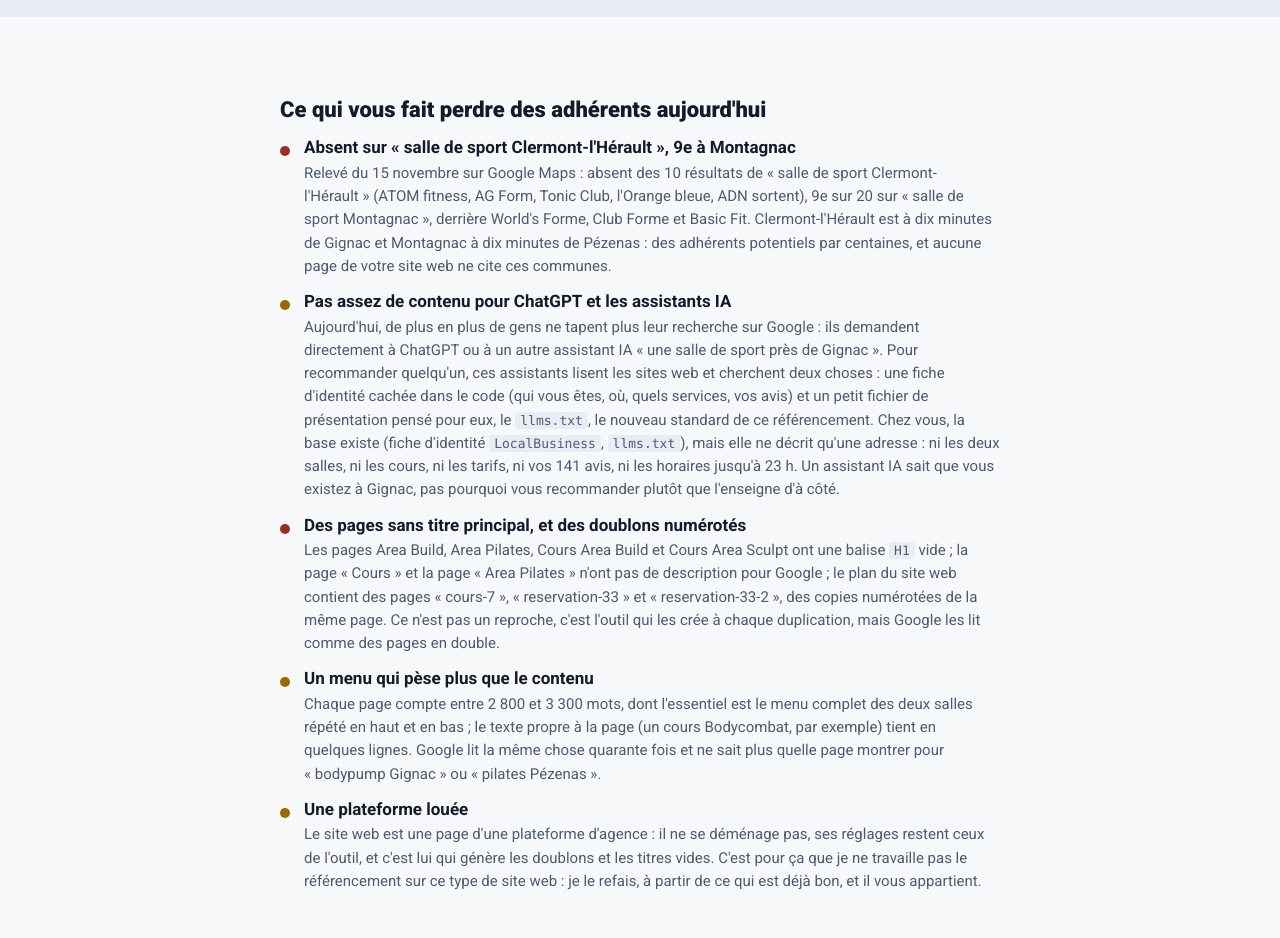
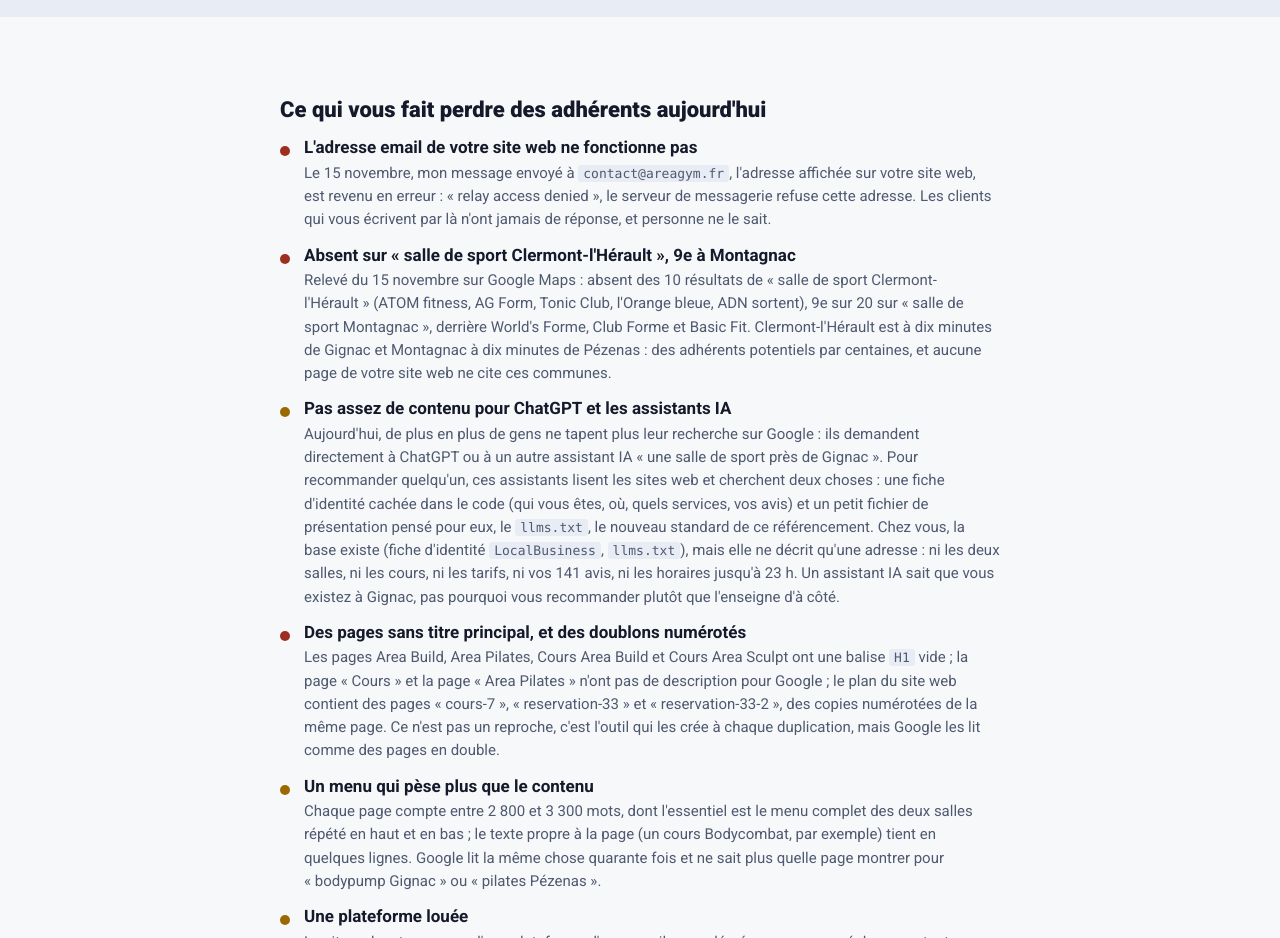
Before and after one commit to taggaddaaaa/LP_sabine, a plain HTML site: page audit/area-gym/index.html in a window 1280 px wide. Shown: the part 1200-2138 px from the top of the page. Drawn offline with Linux system fonts and the light colour scheme.

Commit message:
audit pages: wave 2026-11-16 (area-gym: bounced email finding)
Co-Authored-By: Claude Fable 5.1 <noreply@anthropic.com>
Claude-Session: https://claude.ai/code/session_01BH5Gr4xFU9q4u6uUaf6NHW

```diff
--- a/audit/area-gym/index.html
+++ b/audit/area-gym/index.html
@@ -95,6 +95,7 @@ footer a{color:var(--muted)}
 <div class="wrap"><section>
   <h2>Ce qui vous fait perdre des adhérents aujourd'hui</h2>
   <div class="list">
+    <div class="item"><span class="dot bad"></span><div><h3>L'adresse email de votre site web ne fonctionne pas</h3><p>Le 15 novembre, mon message envoyé à <code>contact@areagym.fr</code>, l'adresse affichée sur votre site web, est revenu en erreur : « relay access denied », le serveur de messagerie refuse cette adresse. Les clients qui vous écrivent par là n'ont jamais de réponse, et personne ne le sait.</p></div></div>
     <div class="item"><span class="dot bad"></span><div><h3>Absent sur « salle de sport Clermont-l'Hérault », 9e à Montagnac</h3><p>Relevé du 15 novembre sur Google Maps : absent des 10 résultats de « salle de sport Clermont-l'Hérault » (ATOM fitness, AG Form, Tonic Club, l'Orange bleue, ADN sortent), 9e sur 20 sur « salle de sport Montagnac », derrière World's Forme, Club Forme et Basic Fit. Clermont-l'Hérault est à dix minutes de Gignac et Montagnac à dix minutes de Pézenas : des adhérents potentiels par centaines, et aucune page de votre site web ne cite ces communes.</p></div></div>
     <div class="item"><span class="dot warn"></span><div><h3>Pas assez de contenu pour ChatGPT et les assistants IA</h3><p>Aujourd'hui, de plus en plus de gens ne tapent plus leur recherche sur Google : ils demandent directement à ChatGPT ou à un autre assistant IA « une salle de sport près de Gignac ». Pour recommander quelqu'un, ces assistants lisent les sites web et cherchent deux choses : une fiche d'identité cachée dans le code (qui vous êtes, où, quels services, vos avis) et un petit fichier de présentation pensé pour eux, le <code>llms.txt</code>, le nouveau standard de ce référencement. Chez vous, la base existe (fiche d'identité <code>LocalBusiness</code>, <code>llms.txt</code>), mais elle ne décrit qu'une adresse : ni les deux salles, ni les cours, ni les tarifs, ni vos 141 avis, ni les horaires jusqu'à 23 h. Un assistant IA sait que vous existez à Gignac, pas pourquoi vous recommander plutôt que l'enseigne d'à côté.</p></div></div>
     <div class="item"><span class="dot bad"></span><div><h3>Des pages sans titre principal, et des doublons numérotés</h3><p>Les pages Area Build, Area Pilates, Cours Area Build et Cours Area Sculpt ont une balise <code>H1</code> vide ; la page « Cours » et la page « Area Pilates » n'ont pas de description pour Google ; le plan du site web contient des pages « cours-7 », « reservation-33 » et « reservation-33-2 », des copies numérotées de la même page. Ce n'est pas un reproche, c'est l'outil qui les crée à chaque duplication, mais Google les lit comme des pages en double.</p></div></div>
```
